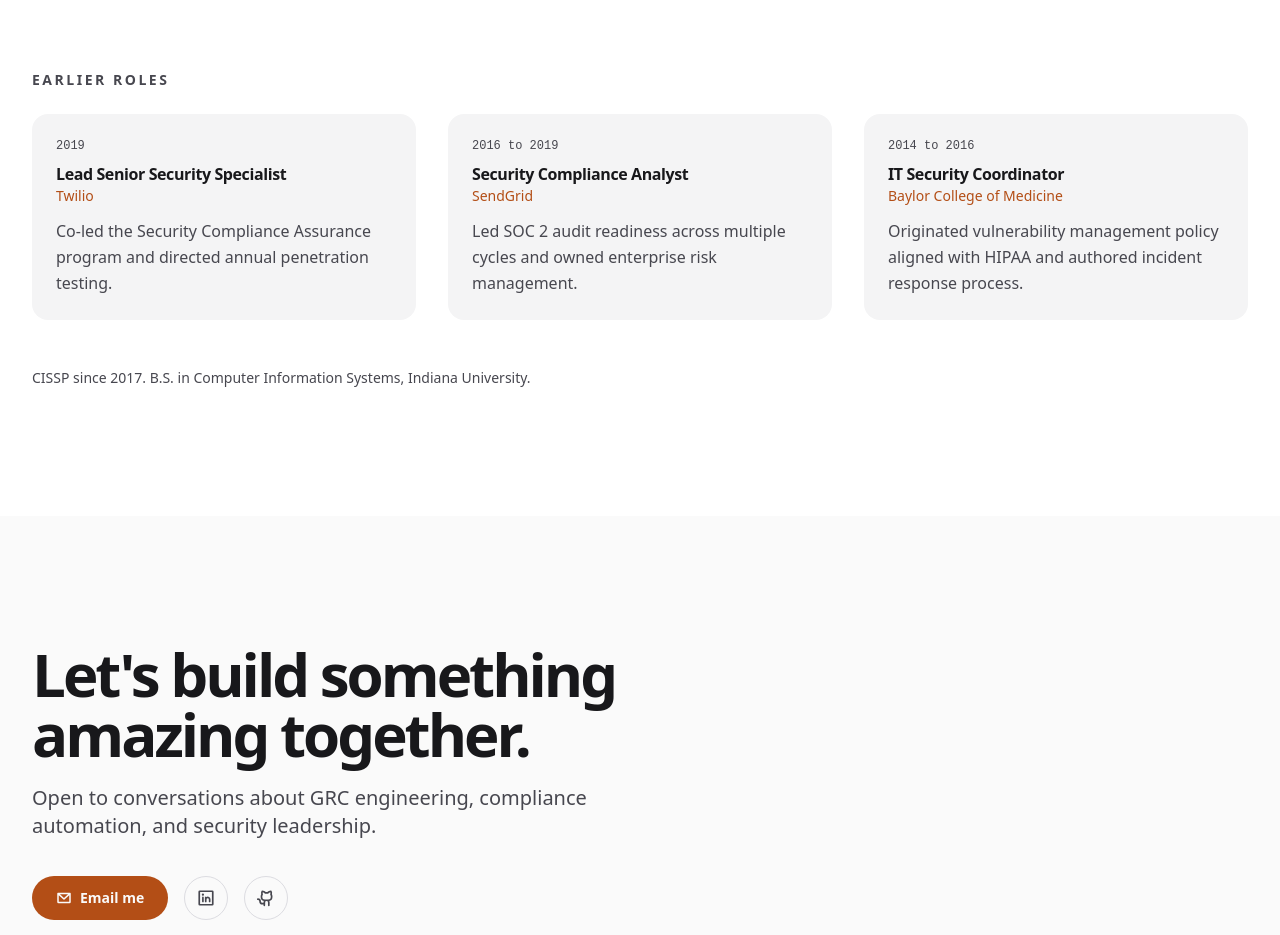
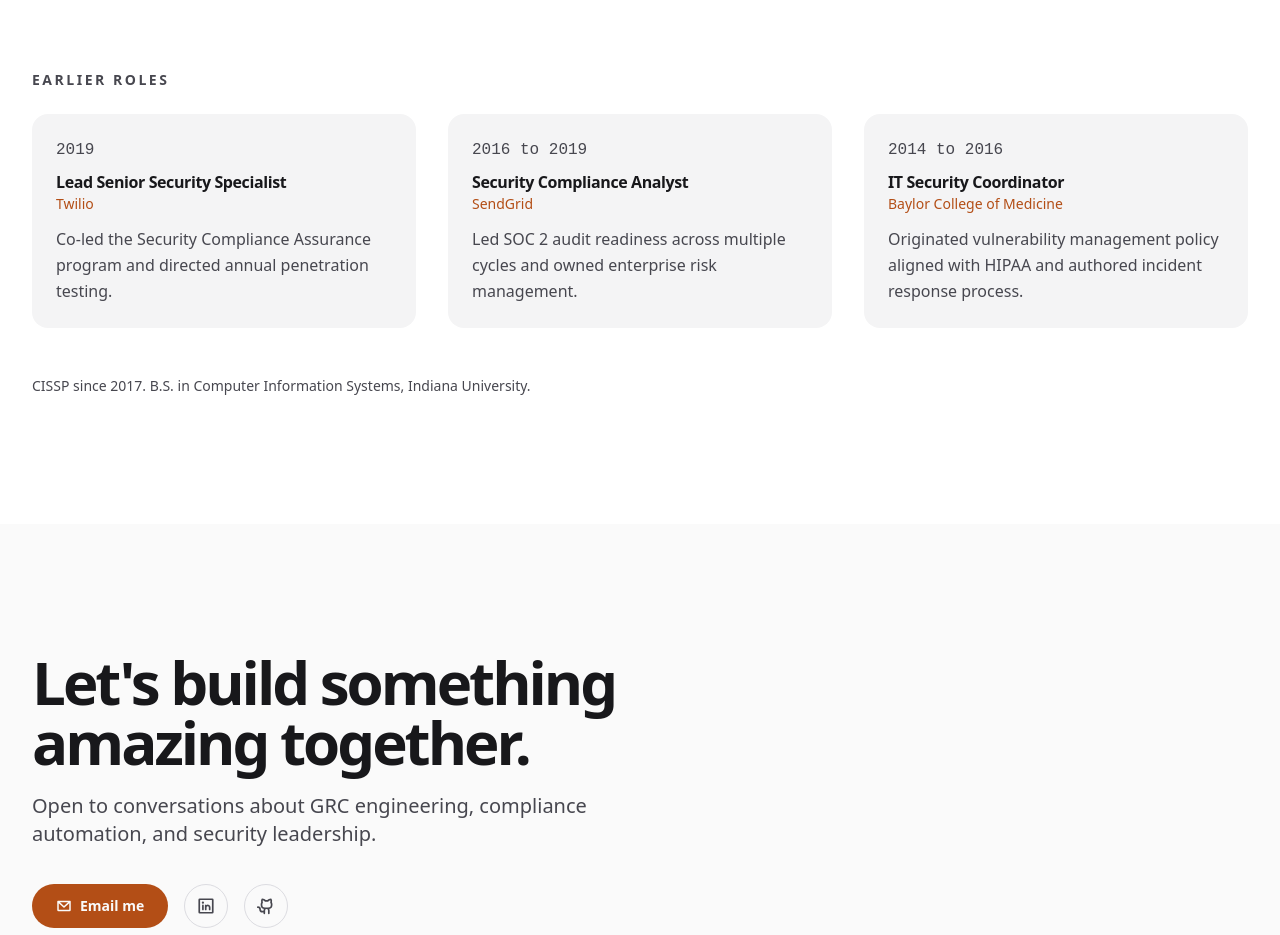
Before and after one commit to jtabron1/jtabron1.github.io, a React (Vite) app: page / in a window 1280 px wide. Shown: the part 5280-6215 px from the top of the page. Built offline with nearby package versions, Linux system fonts and the light colour scheme.

Commit message:
Bump earlier-role card dates two sizes
Co-Authored-By: Claude Fable 5 <noreply@anthropic.com>
Claude-Session: https://claude.ai/code/session_01WSwXW1Zkd77VjygohqUiFn

```diff
--- a/src/components/Experience.jsx
+++ b/src/components/Experience.jsx
@@ -168,7 +168,7 @@ export default function Experience() {
           <div className="mt-6 grid gap-8 md:grid-cols-3">
             {earlierRoles.map((r) => (
               <div key={r.role + r.company} className="rounded-2xl bg-surface-tint p-6">
-                <p className="font-mono text-xs text-muted">{r.dates}</p>
+                <p className="font-mono text-base text-muted">{r.dates}</p>
                 <h4 className="mt-2 font-semibold tracking-tight">{r.role}</h4>
                 <p className="text-sm text-accent">{r.company}</p>
                 <p className="mt-3 leading-relaxed text-muted">{r.note}</p>
```
